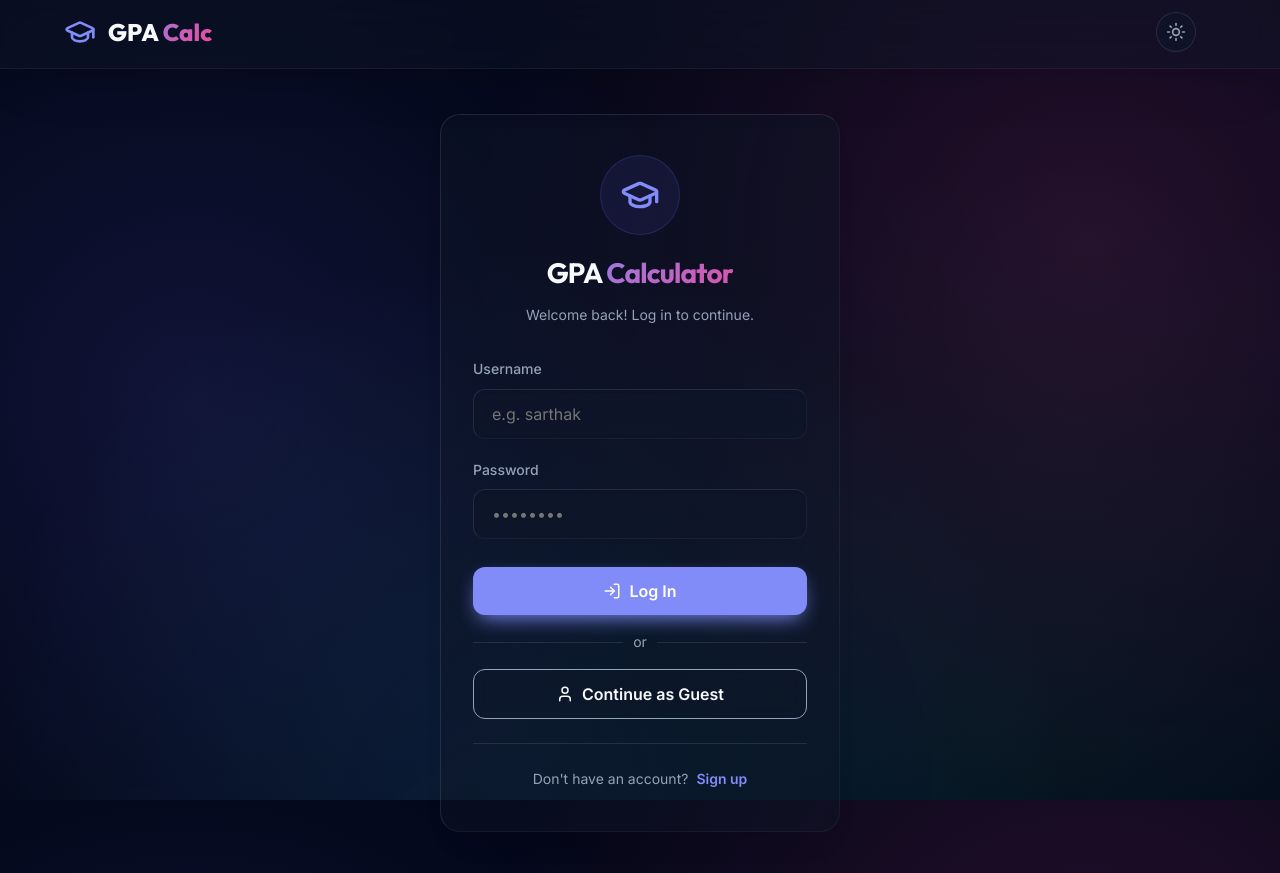
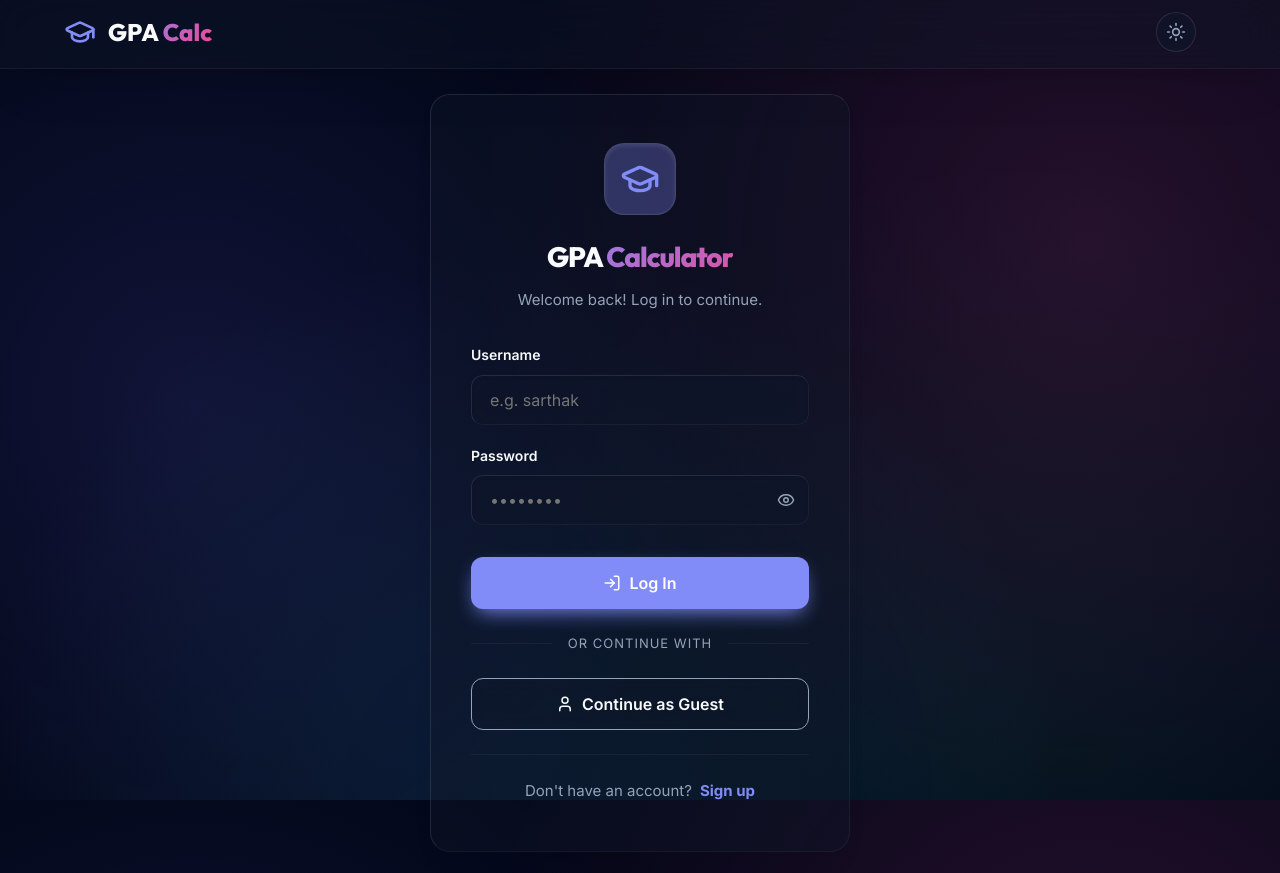
Before and after one commit to A9Sarthak/gpa-react, a React (Vite) app: page /login in a window 1280 px wide. Both pictures are taken after a click on the button "Sign In". Built offline with nearby package versions, Linux system fonts and the light colour scheme; no server answers.

Commit message:
Add Target CGPA calculator, update Navbar and Dashboard tabs, deeply modernize AuthScreen

```diff
--- a/src/components/AuthScreen.css
+++ b/src/components/AuthScreen.css
@@ -4,12 +4,16 @@
   align-items: center;
   min-height: 100vh;
   padding: 20px;
+  position: relative;
+  overflow: hidden;
 }
 
 .auth-card {
   width: 100%;
-  max-width: 400px;
-  padding: 40px 32px;
+  max-width: 420px;
+  padding: 48px 40px;
+  position: relative;
+  z-index: 10;
 }
 
 .auth-header {
@@ -21,12 +25,13 @@
   display: inline-flex;
   justify-content: center;
   align-items: center;
-  width: 80px;
-  height: 80px;
-  border-radius: 50%;
-  background: rgba(99, 102, 241, 0.1);
-  margin-bottom: 16px;
-  border: 1px solid rgba(99, 102, 241, 0.2);
+  width: 72px;
+  height: 72px;
+  border-radius: 20px;
+  background: var(--accent-glow);
+  margin-bottom: 20px;
+  border: 1px solid var(--border-color);
+  box-shadow: inset 0 2px 4px rgba(255, 255, 255, 0.1);
 }
 
 .text-accent {
@@ -35,12 +40,14 @@
 
 .auth-header h1 {
   font-size: 28px;
+  font-weight: 800;
   margin-bottom: 8px;
+  letter-spacing: -0.04em;
 }
 
 .subtitle {
   color: var(--text-muted);
-  font-size: 14px;
+  font-size: 15px;
 }
 
 .auth-form {
@@ -57,49 +64,85 @@
 
 .form-group label {
   font-size: 14px;
-  font-weight: 500;
+  font-weight: 600;
+  color: var(--text-main);
+}
+
+.password-input-wrapper {
+  position: relative;
+  display: flex;
+  align-items: center;
+}
+
+.password-input-wrapper .input-field {
+  padding-right: 48px; /* Leave space for the eye icon */
+}
+
+.pwd-toggle-btn {
+  position: absolute;
+  right: 14px;
   color: var(--text-muted);
+  display: flex;
+  align-items: center;
+  justify-content: center;
+}
+
+.pwd-toggle-btn:hover {
+  color: var(--accent-color);
 }
 
 .error-message {
   background: rgba(239, 68, 68, 0.1);
   color: var(--error);
-  padding: 12px;
-  border-radius: 8px;
+  padding: 14px;
+  border-radius: 12px;
   font-size: 14px;
   text-align: center;
   border: 1px solid rgba(239, 68, 68, 0.2);
+  display: flex;
+  justify-content: center;
+  align-items: center;
+  animation: shake 0.4s cubic-bezier(.36,.07,.19,.97) both;
+}
+
+@keyframes shake {
+  10%, 90% { transform: translate3d(-1px, 0, 0); }
+  20%, 80% { transform: translate3d(2px, 0, 0); }
+  30%, 50%, 70% { transform: translate3d(-4px, 0, 0); }
+  40%, 60% { transform: translate3d(4px, 0, 0); }
 }
 
 .auth-submit {
   width: 100%;
-  margin-top: 8px;
+  margin-top: 12px;
+  height: 52px;
+  font-size: 16px;
 }
 
 .auth-footer {
   margin-top: 24px;
   text-align: center;
-  font-size: 14px;
+  font-size: 15px;
   color: var(--text-muted);
-  border-top: 1px solid var(--border-color);
+  border-top: 1px solid var(--card-border);
   padding-top: 24px;
 }
 
 .toggle-mode-btn {
   color: var(--accent-color);
-  font-weight: 600;
+  font-weight: 700;
   margin-left: 8px;
 }
 
 .toggle-mode-btn:hover {
-  text-decoration: underline;
+  color: var(--accent-hover);
 }
 
 .auth-divider {
   display: flex;
   align-items: center;
   text-align: center;
-  margin: 16px 0;
+  margin: 24px 0;
   color: var(--text-muted);
 }
 
@@ -107,12 +150,14 @@
 .auth-divider::after {
   content: '';
   flex: 1;
-  border-bottom: 1px solid var(--border-color);
+  border-bottom: 1px solid var(--card-border);
 }
 
 .auth-divider span {
-  padding: 0 10px;
-  font-size: 14px;
+  padding: 0 16px;
+  font-size: 13px;
+  text-transform: uppercase;
+  letter-spacing: 1px;
 }
 
 .guest-btn {
@@ -121,4 +166,6 @@
   justify-content: center;
   align-items: center;
   gap: 8px;
+  height: 52px;
+  font-size: 16px;
 }
--- a/src/components/AuthScreen.jsx
+++ b/src/components/AuthScreen.jsx
@@ -1,12 +1,13 @@
 import React, { useState } from 'react';
 import { useAuth } from '../context/AuthContext';
-import { GraduationCap, LogIn, UserPlus, User } from 'lucide-react';
+import { GraduationCap, LogIn, UserPlus, User, Eye, EyeOff } from 'lucide-react';
 import './AuthScreen.css'; // Let's define some specific scoped CSS here or just use scoped classes
 
 export default function AuthScreen() {
   const [isLogin, setIsLogin] = useState(true);
   const [username, setUsername] = useState('');
   const [password, setPassword] = useState('');
+  const [showPassword, setShowPassword] = useState(false);
   const [error, setError] = useState('');
 
   const { login, signup, loginAsGuest } = useAuth();
@@ -60,14 +61,23 @@ export default function AuthScreen() {
 
           <div className="form-group">
             <label htmlFor="password">Password</label>
+            <div className="password-input-wrapper">
               <input
-              type="password"
+                type={showPassword ? "text" : "password"}
                 id="password"
                 className="input-field"
                 placeholder="••••••••"
                 value={password}
                 onChange={(e) => setPassword(e.target.value)}
               />
+              <button
+                type="button"
+                className="pwd-toggle-btn"
+                onClick={() => setShowPassword(!showPassword)}
+              >
+                {showPassword ? <EyeOff size={18} /> : <Eye size={18} />}
+              </button>
+            </div>
           </div>
 
           <button type="submit" className="btn-primary auth-submit">
@@ -77,7 +87,7 @@ export default function AuthScreen() {
         </form>
 
         <div className="auth-divider">
-          <span>or</span>
+          <span>or continue with</span>
         </div>
 
         <button
--- a/src/components/Dashboard.jsx
+++ b/src/components/Dashboard.jsx
@@ -2,12 +2,13 @@ import React, { useState, useEffect } from 'react';
 import { useAuth } from '../context/AuthContext';
 import SemesterCalculator from './SemesterCalculator';
 import OverallCalculator from './OverallCalculator';
-import { Save, LayoutDashboard, History } from 'lucide-react';
+import TargetCalculator from './TargetCalculator';
+import { Save, LayoutDashboard, History, Target } from 'lucide-react';
 import './Dashboard.css';
 
 export default function Dashboard() {
   const { currentUser, logout, userData, saveUserData, isLoading } = useAuth();
-  const [activeTab, setActiveTab] = useState('semester'); // 'semester' or 'overall'
+  const [activeTab, setActiveTab] = useState('semester'); // 'semester', 'overall', or 'target'
 
   // Local state to hold the current values of calculators before saving
   const [semesterData, setSemesterData] = useState(null);
@@ -55,14 +56,21 @@ export default function Dashboard() {
             onClick={() => setActiveTab('semester')}
           >
             <LayoutDashboard size={18} />
-            Semester CGPA
+            Semester GPA
           </button>
           <button
             className={`nav-tab ${activeTab === 'overall' ? 'active' : ''}`}
             onClick={() => setActiveTab('overall')}
           >
             <History size={18} />
-            Overall CGPA
+            CGPA
+          </button>
+          <button
+            className={`nav-tab ${activeTab === 'target' ? 'active' : ''}`}
+            onClick={() => setActiveTab('target')}
+          >
+            <Target size={18} />
+            Target CGPA
           </button>
         </div>
 
@@ -76,19 +84,23 @@ export default function Dashboard() {
 
       <main className="dashboard-content">
         <div className="tab-content animate-fade-in">
-          {activeTab === 'semester' ? (
+          {activeTab === 'semester' && (
             <SemesterCalculator
               key={userData ? 'loaded' : 'default'}
               initialData={userData?.semester}
               onChange={setSemesterData}
             />
-          ) : (
+          )}
+          {activeTab === 'overall' && (
             <OverallCalculator
               key={userData ? 'loaded' : 'default'}
               initialData={userData?.overall}
               onChange={setOverallData}
             />
           )}
+          {activeTab === 'target' && (
+            <TargetCalculator />
+          )}
         </div>
       </main>
     </div>
--- a/src/components/Navbar.jsx
+++ b/src/components/Navbar.jsx
@@ -9,11 +9,7 @@ export default function Navbar({ currentView, setView }) {
   const { theme, toggleTheme } = useTheme();
 
   const handleLogoClick = () => {
-    if (currentUser) {
-      setView('dashboard');
-    } else {
-      setView('landing');
-    }
+    setView('landing');
   };
 
   const handleLogout = () => {
--- /dev/null
+++ b/src/components/TargetCalculator.jsx
@@ -0,0 +1,128 @@
+import React, { useState } from 'react';
+import { Target, AlertCircle, CheckCircle2 } from 'lucide-react';
+import './Calculator.css';
+
+export default function TargetCalculator() {
+  const [currentCredits, setCurrentCredits] = useState('');
+  const [currentCGPA, setCurrentCGPA] = useState('');
+  const [targetCGPA, setTargetCGPA] = useState('');
+  const [nextSemCredits, setNextSemCredits] = useState('');
+
+  const calculateRequiredGPA = () => {
+    if (!currentCredits || !currentCGPA || !targetCGPA || !nextSemCredits) return null;
+
+    const currCred = Number(currentCredits);
+    const currCGPA = Number(currentCGPA);
+    const tarCGPA = Number(targetCGPA);
+    const nextCred = Number(nextSemCredits);
+
+    if (currCred < 0 || currCGPA < 0 || tarCGPA < 0 || nextCred <= 0) return null;
+
+    const currentTotalPoints = currCGPA * currCred;
+    const requiredTotalPoints = tarCGPA * (currCred + nextCred);
+    const requiredForNextSem = requiredTotalPoints - currentTotalPoints;
+    let requiredGPA = requiredForNextSem / nextCred;
+
+    // Cap minimum to 0 since negative GPA is not possible
+    if (requiredGPA < 0) requiredGPA = 0;
+
+    return requiredGPA.toFixed(2);
+  };
+
+  const requiredGPA = calculateRequiredGPA();
+
+  const isImpossible = requiredGPA !== null && Number(requiredGPA) > 10;
+
+  return (
+    <div className="calculator-container animate-fade-in">
+      <div className="cgpa-display glass-panel" style={{ display: 'flex', alignItems: 'center', padding: '32px 40px', position: 'relative', overflow: 'hidden' }}>
+        <Target className="watermark-icon" size={120} style={{ position: 'absolute', right: '-20px', bottom: '-20px', opacity: 0.05 }} />
+
+        <div style={{ flex: 1, zIndex: 1 }}>
+          <h3 style={{ fontSize: '14px', letterSpacing: '2px', textTransform: 'uppercase', color: 'var(--text-muted)', marginBottom: '8px' }}>
+            Required Next Sem GPA
+          </h3>
+
+          {requiredGPA === null ? (
+            <div style={{ fontSize: '32px', fontWeight: '700', color: 'var(--text-muted)' }}>--</div>
+          ) : isImpossible ? (
+            <div style={{ display: 'flex', alignItems: 'center', gap: '12px' }}>
+              <div className="cgpa-value" style={{ fontSize: '48px', fontWeight: '800', lineHeight: 1, color: 'var(--error)' }}>
+                {requiredGPA}
+              </div>
+              <div style={{ display: 'flex', flexDirection: 'column' }}>
+                <span style={{ color: 'var(--error)', fontWeight: '600', fontSize: '14px', display: 'flex', alignItems: 'center', gap: '4px' }}>
+                  <AlertCircle size={14} /> Impossible
+                </span>
+                <span style={{ fontSize: '12px', color: 'var(--text-muted)' }}>Max achievable is 10.0</span>
+              </div>
+            </div>
+          ) : (
+            <div style={{ display: 'flex', alignItems: 'center', gap: '12px' }}>
+              <div className="cgpa-value smooth-gradient-text" style={{ fontSize: '56px', fontWeight: '800', lineHeight: 1 }}>
+                {requiredGPA}
+              </div>
+              <span style={{ color: 'var(--success)', fontWeight: '600', fontSize: '14px', display: 'flex', alignItems: 'center', gap: '4px', background: 'rgba(16, 185, 129, 0.1)', padding: '6px 12px', borderRadius: '20px' }}>
+                <CheckCircle2 size={16} /> Achievable
+              </span>
+            </div>
+          )}
+        </div>
+      </div>
+
+      <div className="glass-panel" style={{ padding: '32px', marginTop: '24px' }}>
+        <h2 style={{ marginBottom: '24px', fontSize: '20px' }}>Calculate your target</h2>
+        <div style={{ display: 'grid', gridTemplateColumns: 'repeat(auto-fit, minmax(200px, 1fr))', gap: '20px' }}>
+          <div className="form-group" style={{ display: 'flex', flexDirection: 'column', gap: '8px' }}>
+            <label style={{ fontSize: '14px', color: 'var(--text-muted)' }}>Current Completed Credits</label>
+            <input
+              type="number"
+              className="input-field"
+              placeholder="e.g. 60"
+              min="0"
+              value={currentCredits}
+              onChange={(e) => setCurrentCredits(e.target.value)}
+            />
+          </div>
+          <div className="form-group" style={{ display: 'flex', flexDirection: 'column', gap: '8px' }}>
+            <label style={{ fontSize: '14px', color: 'var(--text-muted)' }}>Current CGPA</label>
+            <input
+              type="number"
+              className="input-field"
+              placeholder="e.g. 7.5"
+              step="0.01"
+              min="0"
+              max="10"
+              value={currentCGPA}
+              onChange={(e) => setCurrentCGPA(e.target.value)}
+            />
+          </div>
+          <div className="form-group" style={{ display: 'flex', flexDirection: 'column', gap: '8px' }}>
+            <label style={{ fontSize: '14px', color: 'var(--text-muted)' }}>Target Desired CGPA</label>
+            <input
+              type="number"
+              className="input-field"
+              placeholder="e.g. 8.0"
+              step="0.01"
+              min="0"
+              max="10"
+              value={targetCGPA}
+              onChange={(e) => setTargetCGPA(e.target.value)}
+            />
+          </div>
+          <div className="form-group" style={{ display: 'flex', flexDirection: 'column', gap: '8px' }}>
+            <label style={{ fontSize: '14px', color: 'var(--text-muted)' }}>Credits in Next Sem</label>
+            <input
+              type="number"
+              className="input-field"
+              placeholder="e.g. 20"
+              min="1"
+              value={nextSemCredits}
+              onChange={(e) => setNextSemCredits(e.target.value)}
+            />
+          </div>
+        </div>
+      </div>
+    </div>
+  );
+}
```
Lines whose indentation alone changed are shown as unchanged.
